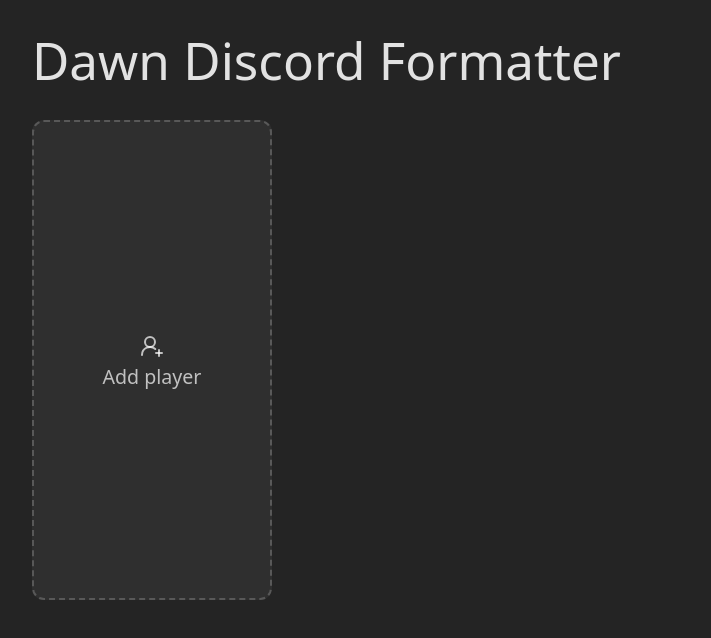
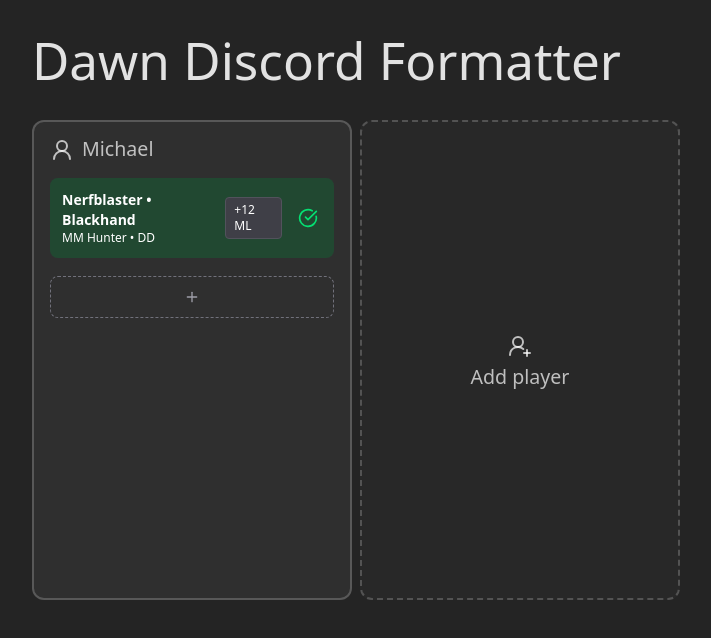
Before and after one commit to mcalihe/dawn-discord-formatter, a React (Vite) app: page / in a window 1280 px wide. Shown: the top 638 px of the page, without its empty margins (0-711 px from the left). Built offline with nearby package versions, Linux system fonts and the light colour scheme.

Commit message:
WIP: Character display and modal

```diff
--- a/package.json
+++ b/package.json
@@ -12,6 +12,7 @@
     "extract:watch": "i18next --config i18next-parser.config.cjs --watch"
   },
   "dependencies": {
+    "@headlessui/react": "^2.2.4",
     "@tailwindcss/vite": "^4.1.11",
     "clsx": "^2.1.1",
     "i18next": "^24.2.3",
--- a/src/App.tsx
+++ b/src/App.tsx
@@ -1,11 +1,32 @@
 import { useState } from 'react'
 
 import { AddNewPlayerCard } from './components/AddNewPlayerCard'
-import { NewPlayerModal } from './components/NewPlayerModal'
+import { NewPlayerModal } from './components/modals/NewPlayerModal'
 import { PlayerCard } from './components/PlayerCard'
 import { Player } from './models/Player'
 export default function App() {
-  const [players, setPlayers] = useState<Player[]>([])
+  const test: Player[] = [
+    {
+      discord: 'McAlihe',
+      name: 'Michael',
+      id: 123,
+      characters: [
+        {
+          name: 'Nerfblaster',
+          realm: 'Blackhand',
+          active: true,
+          class: 'Hunter',
+          ilvl: 682,
+          keystone: { dungeon: 'ML', level: 12 },
+          role: 'DD',
+          source: 'manual',
+          spec: 'MM',
+        },
+      ],
+    },
+  ]
+
+  const [players, setPlayers] = useState<Player[]>(test)
   const [showModal, setShowModal] = useState(false)
   function AddNewPlayer(name: string, discord?: string) {
     const highestId = Math.max(...players.map((o) => o.id))
@@ -18,7 +39,20 @@
       <h1>Dawn Discord Formatter</h1>
       <div className={'flex flex-row min-h-[30rem] gap-2'}>
         {players.map((player) => (
-          <PlayerCard key={player.name} player={player} />
+          <PlayerCard
+            key={player.name}
+            player={player}
+            onUpdatePlayer={(player) => {
+              const idx = players.findIndex((p) => {
+                return p.id === player.id
+              })
+
+              if (idx >= 0 && players.length > idx) {
+                players[idx] = player
+                setPlayers([...players])
+              }
+            }}
+          />
         ))}
         <AddNewPlayerCard onClick={() => setShowModal(true)} />
 
--- /dev/null
+++ b/src/components/AddNewCharacterBadge.tsx
@@ -0,0 +1,20 @@
+import { Plus } from 'lucide-react'
+import { useTranslation } from 'react-i18next'
+
+interface AddNewCharacterBadgeProps {
+  onClick: () => void
+}
+
+export const AddNewCharacterBadge = ({ onClick }: AddNewCharacterBadgeProps) => {
+  const { t } = useTranslation()
+
+  return (
+    <button
+      onClick={onClick}
+      title={t('character.add')}
+      className="flex items-center cursor-pointer justify-center gap-2 p-3 rounded-lg border border-dashed border-zinc-500 text-zinc-400 hover:border-blue-400 hover:text-blue-300 hover:bg-white/5 transition-colors w-full"
+    >
+      <Plus className="w-4 h-4" />
+    </button>
+  )
+}
--- a/src/components/AddNewPlayerCard.tsx
+++ b/src/components/AddNewPlayerCard.tsx
@@ -9,7 +9,7 @@
   return (
     <div
       onClick={onClick}
-      className={'card selectable justify-center items-center cursor-pointer border-dashed  '}
+      className={'card  selectable justify-center items-center cursor-pointer border-dashed  '}
     >
       <UserRoundPlus className="w-6 h-6" />
       <h2 className="text-sm font-medium">{t('add.new.player')}</h2>
--- /dev/null
+++ b/src/components/CharacterBadge.tsx
@@ -0,0 +1,40 @@
+import { CheckCircle, Circle } from 'lucide-react'
+
+import { Character } from '../models/Character'
+
+interface CharacterBadgeProps {
+  char: Character
+  onToggleActive: () => void
+}
+
+export const CharacterBadge = ({ char, onToggleActive }: CharacterBadgeProps) => {
+  return (
+    <div
+      className={`flex justify-between items-center p-3 rounded-lg transition-all
+        ${char.active ? 'bg-green-700/30 text-white' : 'bg-zinc-700 text-zinc-400'}`}
+    >
+      <div className="flex flex-col text-sm">
+        <span className="font-semibold text-white">
+          {char.name} • {char.realm}
+        </span>
+        <span className="text-xs">
+          {char.spec} {char.class} • {char.role}
+        </span>
+      </div>
+
+      <div className="flex items-center gap-3">
+        <span className={`text-xs px-2 py-1 rounded border border-zinc-600 bg-zinc-700`}>
+          +{char.keystone.level} {char.keystone.dungeon}
+        </span>
+
+        <button
+          onClick={onToggleActive}
+          className="text-green-400 hover:bg-white/10 p-1 rounded-[50%] cursor-pointer transition-colors"
+          title={char.active ? 'Deaktivieren' : 'Aktivieren'}
+        >
+          {char.active ? <CheckCircle className="w-5 h-5" /> : <Circle className="w-5 h-5" />}
+        </button>
+      </div>
+    </div>
+  )
+}
--- a/src/components/PlayerCard.tsx
+++ b/src/components/PlayerCard.tsx
@@ -1,15 +1,51 @@
 import { UserRound } from 'lucide-react'
+import { useState } from 'react'
 
+import { Character } from '../models/Character'
 import { Player } from '../models/Player'
+import { AddNewCharacterBadge } from './AddNewCharacterBadge'
+import { CharacterBadge } from './CharacterBadge'
+import { NewCharacterModal } from './modals/NewCharacterModal'
 
-type PlayerCardProps = { player: Player }
+type PlayerCardProps = { player: Player; onUpdatePlayer: (player: Player) => void }
 
-export const PlayerCard = ({ player }: PlayerCardProps) => {
+export const PlayerCard = ({ player, onUpdatePlayer }: PlayerCardProps) => {
+  const [showModal, setShowModal] = useState(false)
+
+  const handleAddCharacter = (char: Character) => {
+    onUpdatePlayer({
+      ...player,
+      characters: [...player.characters, char],
+    })
+  }
+
   return (
     <div className={'card'}>
-      <div className={'flex flex-row gap-2'}>
-        <UserRound className="w-6 h-6" />
-        <h2 className="text-sm font-medium">{player.name}</h2>
+      <div className={'flex flex-col gap-4'}>
+        <div className={'flex flex-row gap-2'}>
+          {' '}
+          <UserRound className="w-6 h-6" />
+          <h2 className="text-sm font-medium">{player.name}</h2>
+        </div>
+        <div className={'flex flex-col gap-2'}>
+          {player.characters.map((char, idx) => (
+            <CharacterBadge
+              key={idx}
+              char={char}
+              onToggleActive={() => {
+                player.characters[idx].active = !player.characters[idx].active
+                onUpdatePlayer(player)
+              }}
+            />
+          ))}
+          {player.characters.length > 0 && <div className={'h-0.5'} />}
+          <AddNewCharacterBadge onClick={() => setShowModal(true)} />
+          <NewCharacterModal
+            open={showModal}
+            onClose={() => setShowModal(false)}
+            onSave={handleAddCharacter}
+          />
+        </div>
       </div>
     </div>
   )
--- /dev/null
+++ b/src/components/modals/NewCharacterModal.tsx
@@ -0,0 +1,138 @@
+import { Dialog } from '@headlessui/react'
+import { useState } from 'react'
+import { useTranslation } from 'react-i18next'
+
+import { DUNGEONS } from '../../data/dungeons'
+import { Character } from '../../models/Character'
+import { FloatingInput } from '../FloatingInput'
+
+interface NewCharacterModalProps {
+  open: boolean
+  onClose: () => void
+  onSave: (data: Character) => void
+}
+
+export const NewCharacterModal = ({ open, onClose, onSave }: NewCharacterModalProps) => {
+  const { t } = useTranslation()
+  const [name, setName] = useState('')
+  const [realm, setRealm] = useState('')
+  const [spec, setSpec] = useState('')
+  const [charClass, setCharClass] = useState('')
+  const [role, setRole] = useState('')
+  const [source, setSource] = useState<'manual' | 'raiderio'>('manual')
+  const [ilvl, setIlvl] = useState('')
+  const [keystoneLevel, setKeystoneLevel] = useState(0)
+  const [keystoneDungeon, setKeystoneDungeon] = useState('AV')
+  const [active, setActive] = useState(true)
+
+  const handleSave = () => {
+    onSave({
+      name,
+      realm,
+      spec,
+      class: charClass,
+      role,
+      source,
+      ilvl: parseInt(ilvl, 10),
+      keystone: { level: keystoneLevel, dungeon: keystoneDungeon },
+      active,
+    })
+    onClose()
+  }
+
+  return (
+    <Dialog open={open} onClose={onClose} className="relative z-50">
+      <div className="fixed inset-0 bg-black/60" aria-hidden="true" />
+      <div className="fixed inset-0 flex items-center justify-center p-4">
+        <Dialog.Panel className="w-full max-w-md bg-zinc-900 text-white rounded-xl p-6 space-y-4 shadow-xl">
+          <Dialog.Title className="text-lg font-semibold">
+            {t('modal.newCharacter.title')}
+          </Dialog.Title>
+
+          <FloatingInput
+            id="char-name"
+            label={t('modal.newCharacter.name.label')}
+            value={name}
+            onChange={(e) => setName(e.target.value)}
+          />
+          <FloatingInput
+            id="char-spec"
+            label={t('modal.newCharacter.spec.label')}
+            value={spec}
+            onChange={(e) => setSpec(e.target.value)}
+          />
+          <FloatingInput
+            id="char-class"
+            label={t('modal.newCharacter.class.label')}
+            value={charClass}
+            onChange={(e) => setCharClass(e.target.value)}
+          />
+          <FloatingInput
+            id="char-role"
+            label={t('modal.newCharacter.role.label')}
+            value={role}
+            onChange={(e) => setRole(e.target.value)}
+          />
+          <FloatingInput
+            id="char-ilvl"
+            label={t('modal.newCharacter.ilvl.label')}
+            value={ilvl}
+            type="number"
+            onChange={(e) => setIlvl(e.target.value)}
+          />
+
+          <div className="flex gap-4">
+            <FloatingInput
+              id="keystone-level"
+              label={t('modal.newCharacter.keystone.level')}
+              type="number"
+              value={keystoneLevel.toString()}
+              onChange={(e) => setKeystoneLevel(Number(e.target.value))}
+            />
+            <div className="flex-1">
+              <label className="text-sm text-zinc-400 mb-1 block">
+                {t('modal.newCharacter.keystone.dungeon')}
+              </label>
+              <select
+                className="w-full bg-zinc-800 border border-zinc-700 text-white p-2 rounded focus:outline-none"
+                value={keystoneDungeon}
+                onChange={(e) => setKeystoneDungeon(e.target.value)}
+              >
+                {DUNGEONS.map((d) => (
+                  <option key={d.short} value={d.short}>
+                    {d.name}
+                  </option>
+                ))}
+              </select>
+            </div>
+          </div>
+
+          <div className="flex items-center gap-2">
+            <input
+              type="checkbox"
+              checked={active}
+              onChange={() => setActive(!active)}
+              id="char-active"
+              className="accent-blue-500"
+            />
+            <label htmlFor="char-active" className="text-sm">
+              {t('modal.newCharacter.active')}
+            </label>
+          </div>
+
+          <div className="flex justify-end gap-3 pt-4">
+            <button onClick={onClose} className="text-sm text-zinc-400 hover:text-white transition">
+              {t('modal.cancel')}
+            </button>
+            <button
+              onClick={handleSave}
+              className="bg-blue-600 hover:bg-blue-500 text-white text-sm px-4 py-2 rounded transition"
+            >
+              {t('modal.save')}
+            </button>
+          </div>
+        </Dialog.Panel>
+      </div>
+    </Dialog>
+  )
+}
--- a/src/components/NewPlayerModal.tsx
+++ b/src/components/modals/NewPlayerModal.tsx
@@ -2,7 +2,7 @@
 import { useState } from 'react'
 import { useTranslation } from 'react-i18next'
 
-import { FloatingInput } from './FloatingInput'
+import { FloatingInput } from '../FloatingInput'
 
 interface NewPlayerModalProps {
   onClose: () => void
--- /dev/null
+++ b/src/data/dungeons.ts
@@ -0,0 +1,10 @@
+export const DUNGEONS = [
+  { name: 'Operation: Floodgate', short: 'Flood' },
+  { name: 'Operation Mechagon – Workshop', short: 'WS' },
+  { name: 'Theater of Pain', short: 'ToP' },
+  { name: 'The MOTHERLODE!!', short: 'ML' },
+  { name: 'Cinderbrew Meadery', short: 'Cinder' },
+  { name: 'Darkflame Cleft', short: 'DFC' },
+  { name: 'The Rookery', short: 'Rook' },
+  { name: 'Priory of the Sacred Flame', short: 'Priory' },
+]
--- a/src/index.css
+++ b/src/index.css
@@ -31,9 +31,9 @@
 }
 
 .card {
-  @apply border-2 rounded-xl min-w-[15rem] max-w-[20%] flex-1 p-4 flex flex-col gap-2 text-sm bg-white/5 border-white/20 text-white/70;
+  @apply border-2 rounded-xl min-w-[20rem] max-w-[20%] flex-1 p-4 flex flex-col gap-2 text-sm bg-white/5 border-white/20 text-white/70;
 }
 
 .card.selectable{
-  @apply hover:bg-white/10 hover:border-blue-400 hover:text-blue-300 transition-colors duration-200;
+  @apply bg-white/2 hover:bg-white/10 hover:border-blue-400 hover:text-blue-300 transition-colors duration-200;
 }
--- a/src/locales/de.json
+++ b/src/locales/de.json
@@ -1,7 +1,8 @@
 {
+  "character.add": "",
   "add.new.player": "Spieler hinzufügen",
   "modal.newPlayer.title": "Spieler hinzufügen",
-  "modal.newPlayer.name.placeholder": "Name",
-  "modal.newPlayer.discord.placeholder": "Discord-Name (optional)",
+  "modal.newPlayer.name.label": "",
+  "modal.newPlayer.discord.label": "",
   "modal.newPlayer.confirm": "Hinzufügen"
 }
--- a/src/locales/en.json
+++ b/src/locales/en.json
@@ -1,4 +1,5 @@
 {
+  "character.add": "Add character",
   "add.new.player": "Add player",
   "modal.newPlayer.title": "Add player",
   "modal.newPlayer.name.label": "Name",
```
Also changed, not shown: 1 other file (tests, documents, lock files or other folders).
